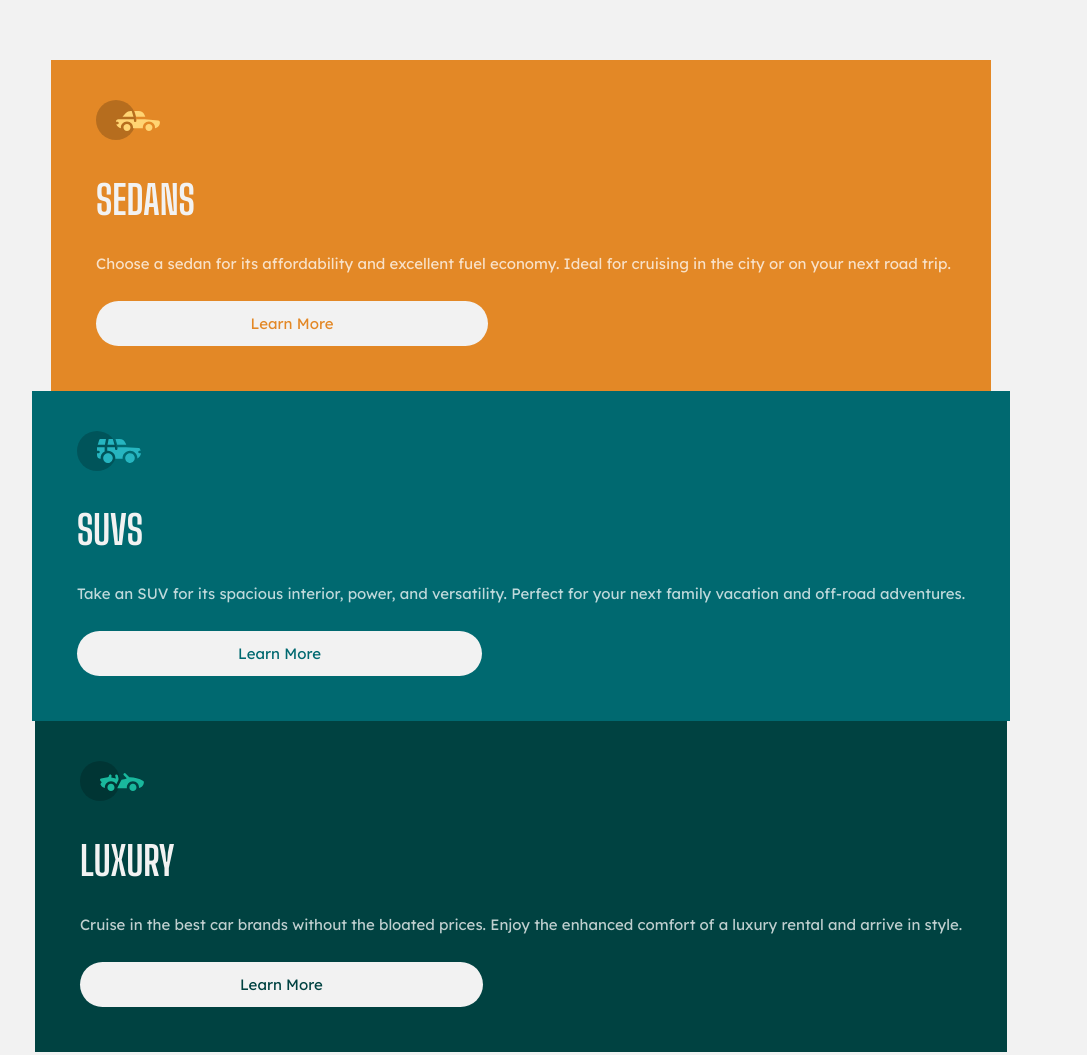
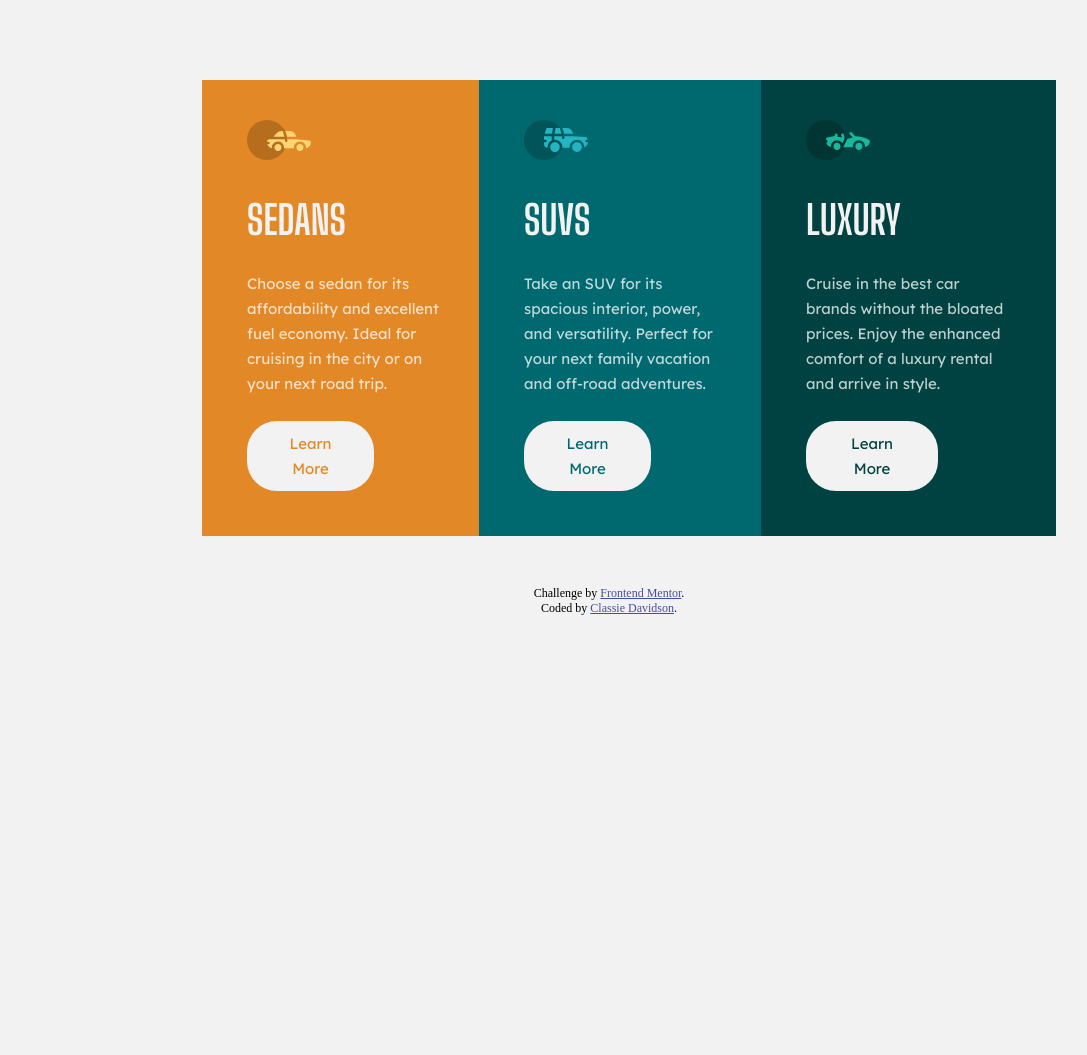
Before and after one commit to Classied/3-column-preview-card, a plain HTML site: page index.html in a window 1280 px wide. Shown: the top 1055 px of the page, without its empty margins (31-1118 px from the left). After the commit the page ends 800 px from the top, so only its background shows below. Drawn offline with Linux system fonts and the light colour scheme.

Commit message:
Adjusted width to sedan, suv,and luxury wrappers

```diff
--- a/css/main.css
+++ b/css/main.css
@@ -6,7 +6,6 @@ body {
     background-color: #f2f2f2;
     font-size: 15px;
     margin: 0;
-    /* width: 375px; */
 }
 
 .card-container {
@@ -108,3 +107,42 @@ img {
 .luxury-wrapper .button p {
     color: hsl(179, 100%, 13%);
 }
+
+/* DESKTOP STYLES */
+@media only screen and (min-width:1280px){
+    .card-container {
+        /* width: 60%; DESKTOP STYLES  */
+        /* margin-left: 275px; DESKTOP STYLES  */
+        /* display: flex; */
+        /* flex-flow: row wrap; */
+        /* justify-content: center; */
+        /* align-items: center; */
+        /* box-sizing: border-box; */
+        width: 100%;
+        margin-top: 80px;
+        margin-bottom: 50px;
+        margin-left: 20px;
+        /* border: 1px solid black; */
+        /* border-radius: 30px; */
+        /* overflow: auto; */
+    }
+
+    .sedan-wrapper {
+        width: 15%;
+        padding-left: 45px;
+        padding-right: 40px;
+
+    }
+
+    .suv-wrapper {
+        width: 15%;
+        padding-left: 45px;
+        padding-right: 45px;
+    }
+
+    .luxury-wrapper {
+        width: 16%;
+        padding-left: 45px;
+        padding-right: 45px;
+    }
+}
```
